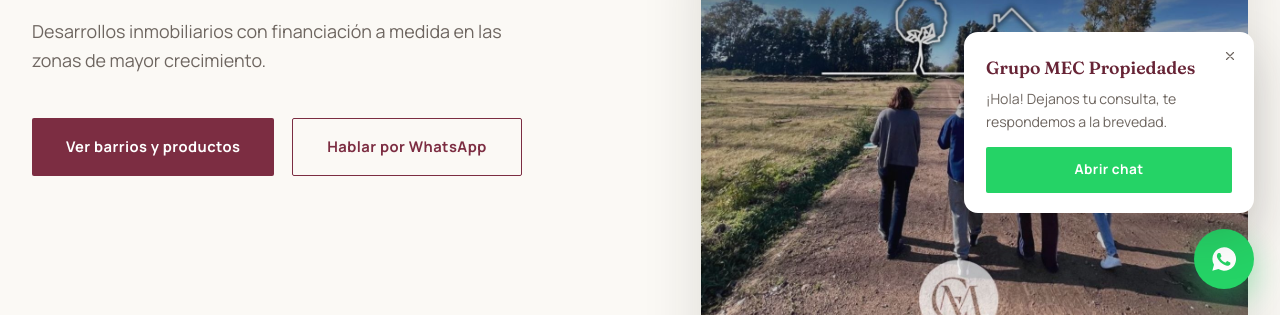
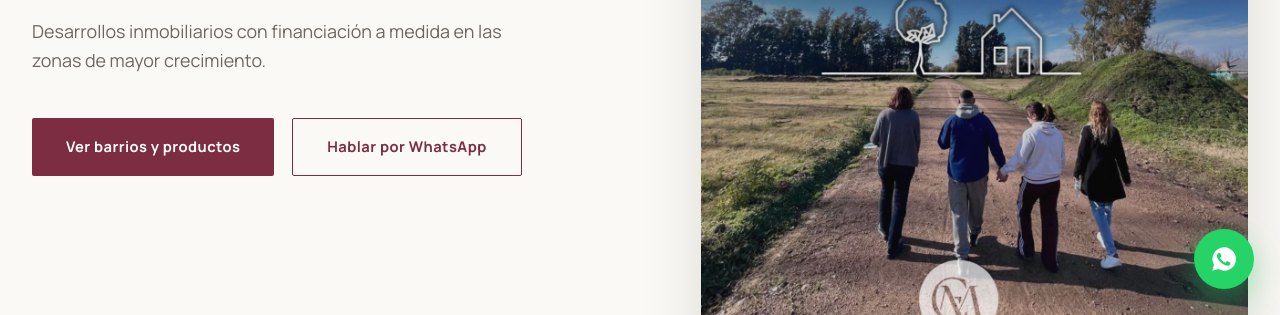
Before and after one commit to eperondi2015/WebGrupoMEC, a plain HTML site: page index.html in a window 1280 px wide. Shown: the part 485-800 px from the top of the page. Drawn offline with Linux system fonts and the light colour scheme.

Commit message:
Add files via upload

```diff
--- a/css/style.css
+++ b/css/style.css
@@ -750,12 +750,12 @@ h1,h2,h3,h4{
   .footer .container{grid-template-columns:1fr 1fr;}
   .hero .container{grid-template-columns:1fr;}
   .hero{padding:150px 0 80px;}
-  .hero__media{order:-1;aspect-ratio:16/10;max-width:560px;}
+  .hero__media{order:-1;aspect-ratio:4/5;max-width:420px;width:100%;margin:0 auto;}
   .scroll-cue{display:none;}
 }
 
 @media (max-width:1000px){
-  .nav,.header-cta{display:none;}
+  .nav,.header-cta,.header__actions{display:none;}
   .menu-toggle{display:flex;}
   .section{padding:80px 0;}
   .gallery{grid-template-columns:repeat(2,1fr);}
--- a/index.html
+++ b/index.html
@@ -54,6 +54,7 @@
     <a href="#nosotros">Nosotros</a>
     <a href="#contacto">Contacto</a>
     <a class="btn btn--primary" href="#" data-wsp>Consultar por WhatsApp</a>
+    <a href="#" data-instagram aria-label="Instagram de Grupo MEC" style="font-size:1rem;">Seguinos en Instagram</a>
     <span class="nav-mobile__license"><span>María Elena Canali</span><span>Martillera y Corredor Público</span><span>Matrícula CMCPCI7048</span></span>
   </nav>
 </header>
@@ -269,14 +270,6 @@
 </footer>
 
 <div class="wsp-widget">
-  <div class="wsp-tooltip" data-wsp-tooltip>
-    <button class="wsp-tooltip__close" data-wsp-tooltip-close aria-label="Cerrar mensaje">
-      <svg viewBox="0 0 24 24" fill="none"><path d="M6 6l12 12M18 6L6 18" stroke="currentColor" stroke-width="2" stroke-linecap="round"/></svg>
-    </button>
-    <strong>Grupo MEC Propiedades</strong>
-    <p>¡Hola! Dejanos tu consulta, te respondemos a la brevedad.</p>
-    <a class="btn btn--wsp" href="#" data-wsp>Abrir chat</a>
-  </div>
   <a class="wsp-float" href="#" data-wsp aria-label="Hablar por WhatsApp">
     <svg viewBox="0 0 24 24" fill="currentColor"><path d="M12 2a10 10 0 00-8.6 15L2 22l5.2-1.4A10 10 0 1012 2zm5.7 14.3c-.2.7-1.4 1.3-2 1.4-.5.1-1.1.1-1.8-.1-.4-.1-1-.3-1.7-.6-3-1.3-4.9-4.3-5.1-4.5-.1-.2-1.2-1.6-1.2-3 0-1.4.7-2.1 1-2.4.3-.3.6-.3.8-.3h.6c.2 0 .4 0 .6.5.2.5.8 1.9.8 2 .1.2.1.3 0 .5-.1.2-.2.3-.3.5l-.5.5c-.2.2-.3.3-.1.6.2.3.8 1.3 1.7 2.1 1.2 1 2.2 1.4 2.5 1.5.3.1.4.1.6-.1l.8-.9c.2-.3.4-.2.7-.1l1.8.9c.2.1.4.2.5.3.1.2.1.9-.1 1.6z"/></svg>
   </a>
--- a/js/main.js
+++ b/js/main.js
@@ -28,7 +28,6 @@ document.addEventListener("DOMContentLoaded", () => {
   initRevealAnimations();
   initWhatsappLinks();
   wireInstagramLinks();
-  initWhatsappTooltip();
 
   // Estas funciones sólo actúan si encuentran los contenedores correspondientes
   renderDevelopmentCards();
@@ -91,27 +90,6 @@ function initWhatsappLinks(){
     el.setAttribute("target", "_blank");
     el.setAttribute("rel", "noopener");
   });
-}
-
-/* ---------- Burbuja de mensaje del botón flotante de WhatsApp ---------- */
-function initWhatsappTooltip(){
-  const tooltip = document.querySelector("[data-wsp-tooltip]");
-  const floatBtn = document.querySelector(".wsp-float");
-  const closeBtn = document.querySelector("[data-wsp-tooltip-close]");
-  if(!tooltip || !floatBtn) return;
-
-  let dismissed = false;
-  const show = () => { if(!dismissed) tooltip.classList.add("is-visible"); };
-  const hide = () => tooltip.classList.remove("is-visible");
-
-  setTimeout(show, 2200);
-
-  floatBtn.addEventListener("click", (e) => {
-    if(tooltip.classList.contains("is-visible")) return; // deja que el link de WhatsApp funcione
-  });
-  if(closeBtn){
-    closeBtn.addEventListener("click", () => { dismissed = true; hide(); });
-  }
 }
 
 function wireInstagramLinks(){
```
Also changed, not shown: emprendimiento.html (+0 -8 lines).
